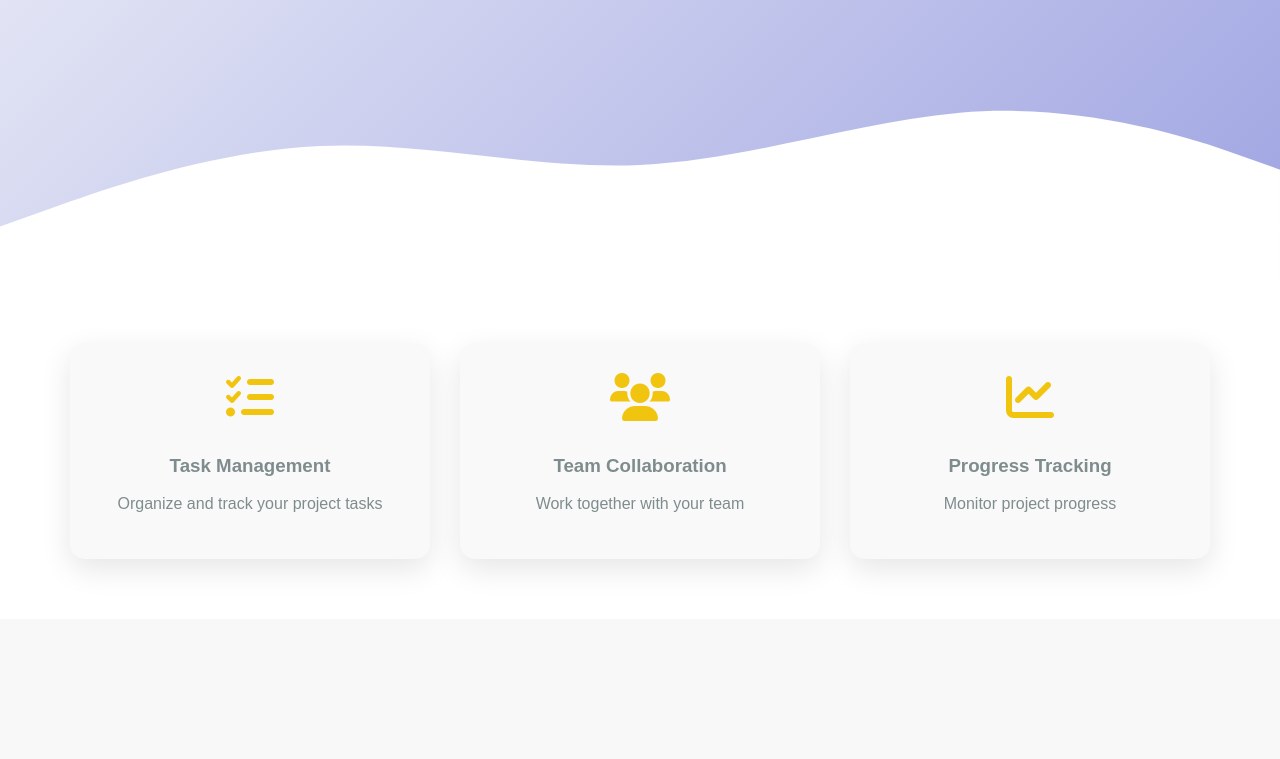
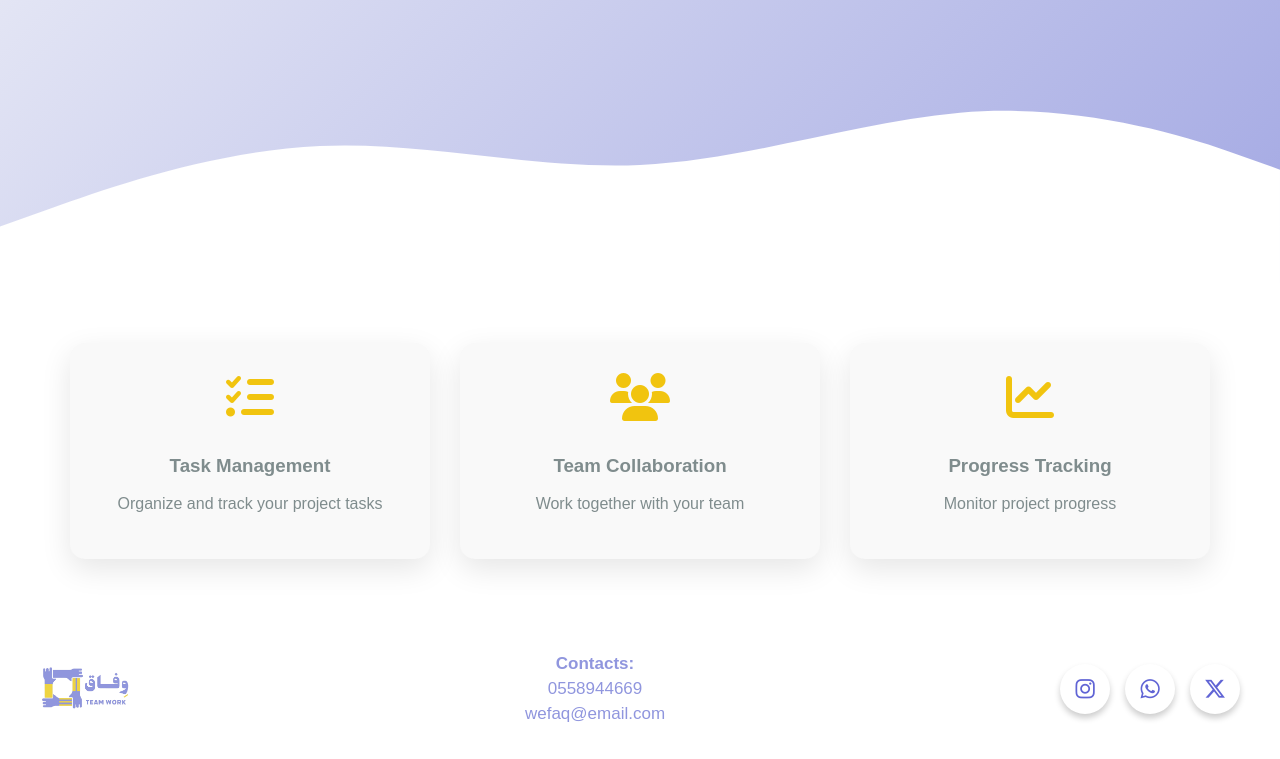
Before and after one commit to rima-15/Wefaq-project, a PHP site: page / in a window 1280 px wide. Shown: the part 517-1276 px from the top of the page. Before the commit the page ends 1077 px from the top, so only its background shows below. Run offline with PHP 8.4, Linux system fonts and the light colour scheme.

Commit message:
Merge origin/master
Conflicts:
	public_html/AppointmentPage.html
	public_html/PatientHome.html
	public_html/PrescribePage.html
	public_html/style.css

```diff
--- a/Wefaq/public_html/index.html
+++ b/Wefaq/public_html/index.html
@@ -4,8 +4,8 @@
     <meta charset="UTF-8">
     <meta name="viewport" content="width=device-width, initial-scale=1.0">
     <title>Project Hub - Home</title>
-    <link rel="stylesheet" href="https://cdnjs.cloudflare.com/ajax/libs/font-awesome/6.0.0/css/all.min.css">
-
+<link rel="stylesheet" href="https://cdn.jsdelivr.net/npm/simplebar/dist/simplebar.min.css">
+   <link rel="stylesheet" href="https://cdnjs.cloudflare.com/ajax/libs/font-awesome/6.5.1/css/all.min.css">
     <style>
         /* General Styling */
         body {
@@ -179,7 +179,63 @@
         .feature-card:hover i {
             transform: scale(1.1);
         }
+ footer {
+    background: white;
+    color: #9096DE ;
+    padding: 30px 0;
+    text-align: center;
+    box-shadow: 0 -5px 10px rgba(0, 0, 0, 0.1);
+}
 
+.footer-container {
+    display: flex;
+    justify-content: space-between;
+    align-items: center;
+    max-width: 1200px;
+    margin: 0 auto;
+    padding: 0 20px;
+    flex-wrap: wrap;
+}
+
+.footer-logo img {
+    width: 90px;
+    transition: transform 0.3s ease-in-out;
+}
+
+.footer-logo img:hover {
+    transform: scale(1.1);
+}
+
+.footer-contact p {
+    margin: 5px 0;
+    font-size: 17px;
+}
+
+.footer-social {
+    display: flex;
+    gap: 15px;
+}
+
+.social-icon {
+    width: 50px;
+    height: 50px;
+    display: flex;
+    align-items: center;
+    justify-content: center;
+    border-radius: 50%;
+    background: white;
+    color: #6064D5;
+    font-size: 22px;
+    text-decoration: none;
+    transition: 0.3s ease-in-out;
+    box-shadow: 0 4px 6px rgba(0, 0, 0, 0.2);
+}
+
+.social-icon:hover {
+    background: #eed442;
+    color: #333;
+    transform: translateY(-5px);
+}
         /* Responsive Fixes */
         @media (max-width: 768px) {
             .hero-content h1 {
@@ -251,5 +307,22 @@
             </div>
         </section>
     </div>
+    <footer>
+    <div class="footer-container">
+        <div class="footer-logo">
+            <img src="logoNOback.png" alt="Logo">
+        </div>
+        <div class="footer-contact">
+            <p><strong>Contacts:</strong></p>
+            <p>0558944669</p>
+            <p>wefaq@email.com</p>
+        </div>
+        <div class="footer-social">
+            <a href="#" class="social-icon"><i class="fab fa-instagram"></i></a>
+            <a href="#" class="social-icon"><i class="fab fa-whatsapp"></i></a>
+            <a href="#" class="social-icon"><i class="fab fa-x-twitter"></i></a>
+        </div>
+    </div>
+</footer>
 </body>
 </html>
--- a/Wefaq/public_html/project-template.html
+++ b/Wefaq/public_html/project-template.html
@@ -21,5 +21,6 @@
     <!-- Scripts -->
     <script src="js/components.js"></script>
     <script src="script.js"></script>
+
 </body>
 </html>
```
Also changed, not shown: Wefaq/public_html/community.html (+19 -2 lines), Wefaq/public_html/dashboard.html (+17 -1 lines), Wefaq/public_html/inbox.html (+19 -2 lines), Wefaq/public_html/profile.html (+19 -1 lines), Wefaq/public_html/project.html (+19 -2 lines), Wefaq/public_html/styles.css (+58 -0 lines).
